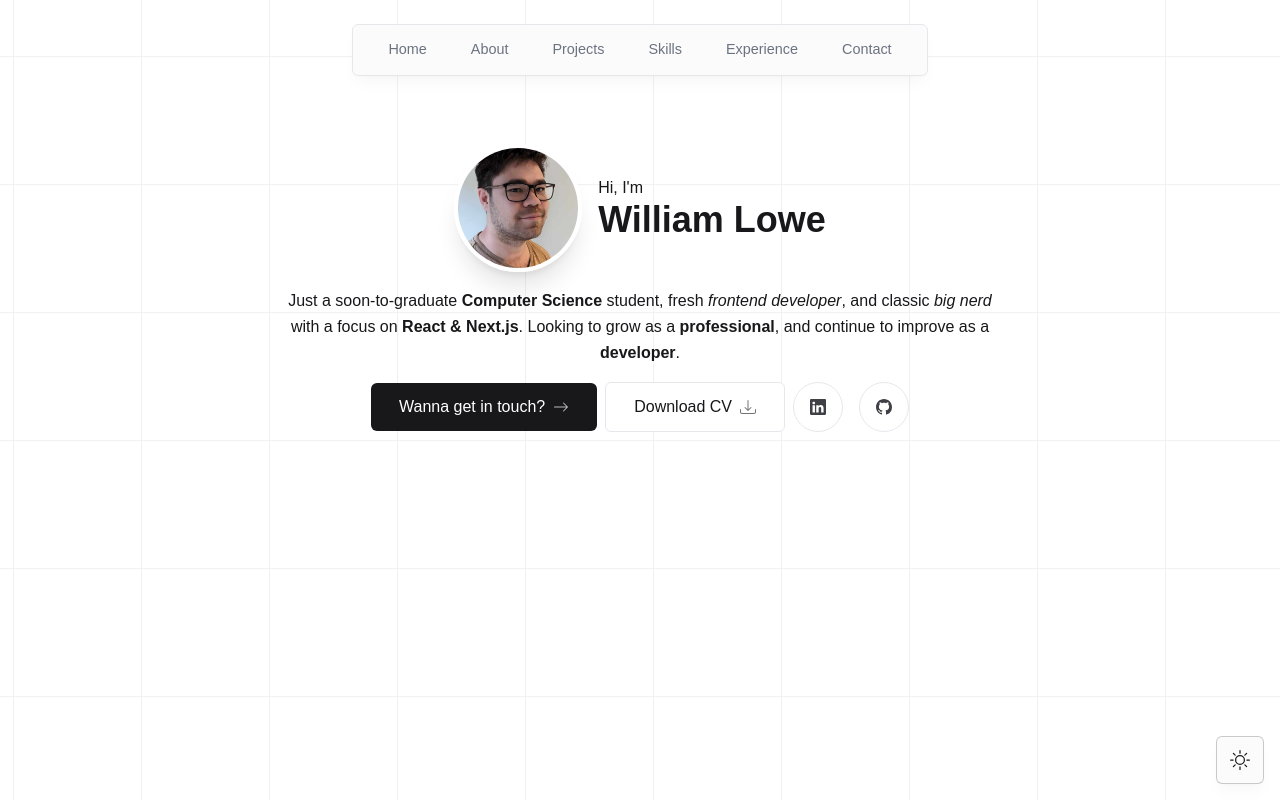
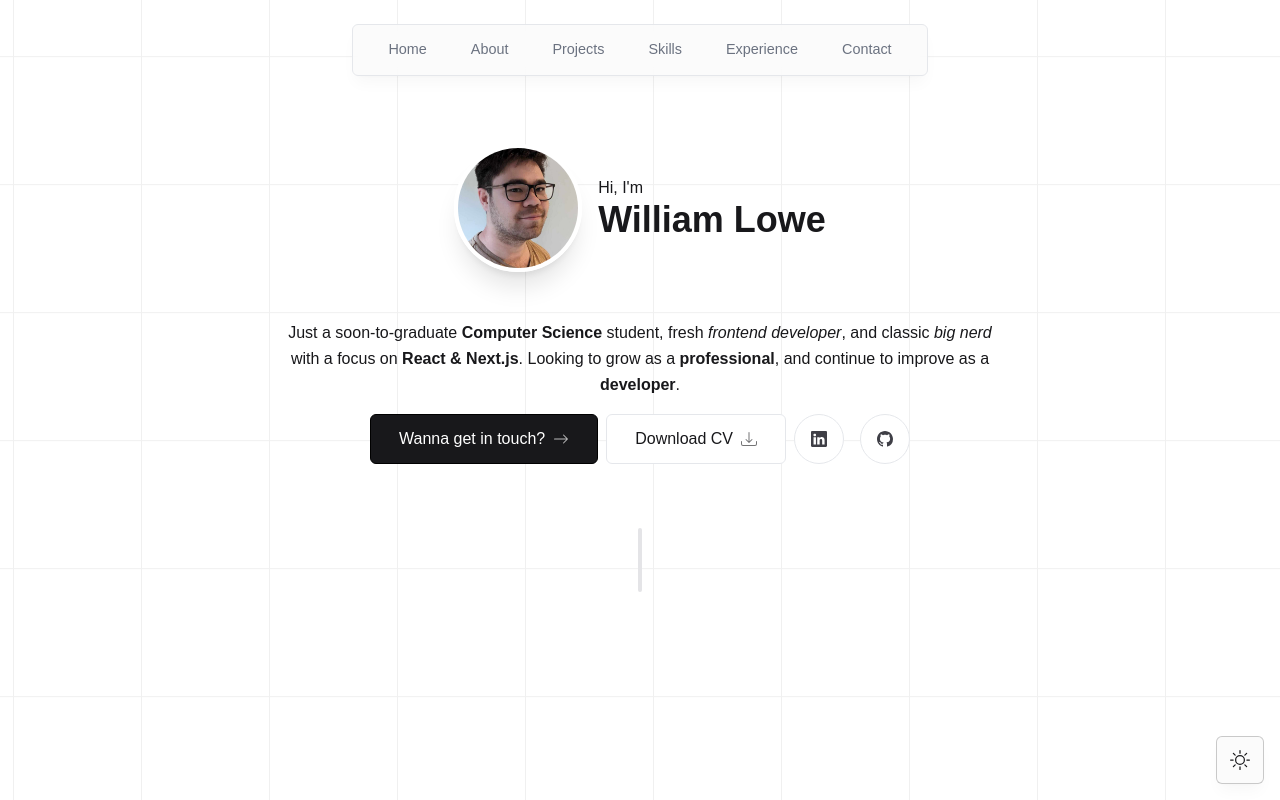
Before and after one commit to williamalowe/next-portfolio, a Next.js app: page / in a window 1280 px wide. Built offline with nearby package versions, Linux system fonts and the light colour scheme; a web font is replaced by a local one.

Commit message:
styles: adjust intro styles

```diff
--- a/src/app/page.tsx
+++ b/src/app/page.tsx
@@ -1,9 +1,11 @@
 import Intro from "@/components/intro";
+import SectionStep from "@/components/section-step";
 
 export default function Home() {
   return (
     <main className="flex flex-col items-center">
       <Intro />
+      <SectionStep />
     </main>
   );
 }
--- a/src/components/intro.tsx
+++ b/src/components/intro.tsx
@@ -37,7 +37,7 @@ export default function Intro() {
         </div>
       </motion.div>
       <motion.p
-        className="px-8 text-center max-w-[800px] leading-relaxed"
+        className="px-8 mt-8 text-center max-w-[800px] leading-relaxed"
         initial={{
           opacity: 0,
           y: 100,
@@ -74,7 +74,7 @@ export default function Intro() {
       >
         <Link
           href="#"
-          className="group flex bg-zinc-900 text-white px-7 py-3 items-center gap-2 rounded-md outline-none hover:scale-110 hover:bg-zinc-950 active:scale-95 transition"
+          className="group flex bg-zinc-900 text-white px-7 py-3 items-center gap-2 rounded-md border border-black hover:scale-110 hover:z-20 hover:bg-zinc-950 active:scale-95 transition"
         >
           Wanna get in touch?{" "}
           <BsArrowRight className="opacity-70 group-hover:translate-x-2 transition" />
@@ -82,7 +82,7 @@ export default function Intro() {
         <a
           href="/cv.pdf"
           download
-          className="group bg-white px-7 py-3 flex items-center gap-x-2 rounded-md outline-none hover:scale-110 active:scale-95 transition cursor-pointer border backdrop-blur-[0.5rem] dark:bg-white/20 dark:text-white/80"
+          className="group bg-white px-7 py-3 flex items-center gap-x-2 rounded-md outline-none hover:scale-110 active:scale-95 hover:z-20 transition cursor-pointer border backdrop-blur-[0.5rem] dark:bg-white/20 dark:text-white/80"
         >
           Download CV{" "}
           <BsDownload className="opacity-60 group-hover:translate-y-1 transition" />
--- /dev/null
+++ b/src/components/section-step.tsx
@@ -0,0 +1,21 @@
+"use client";
+import { motion } from "framer-motion";
+
+export default function SectionStep() {
+  return (
+    <motion.div
+      className="bg-zinc-200 my-16 h-16 w-1 rounded-md sm:block dark:bg-opacity-20"
+      initial={{
+        opacity: 0,
+        y: 100,
+      }}
+      animate={{
+        opacity: 1,
+        y: 0,
+      }}
+      transition={{
+        delay: 0.35,
+      }}
+    />
+  );
+}
```
